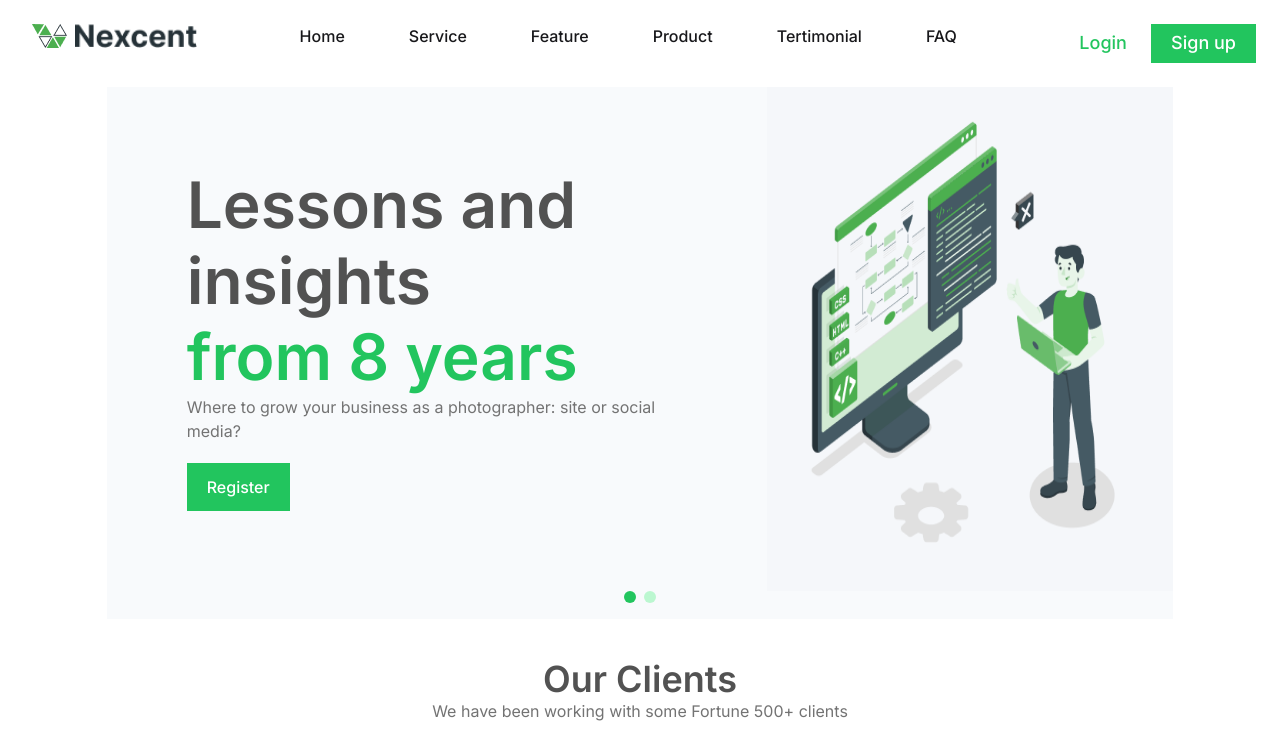
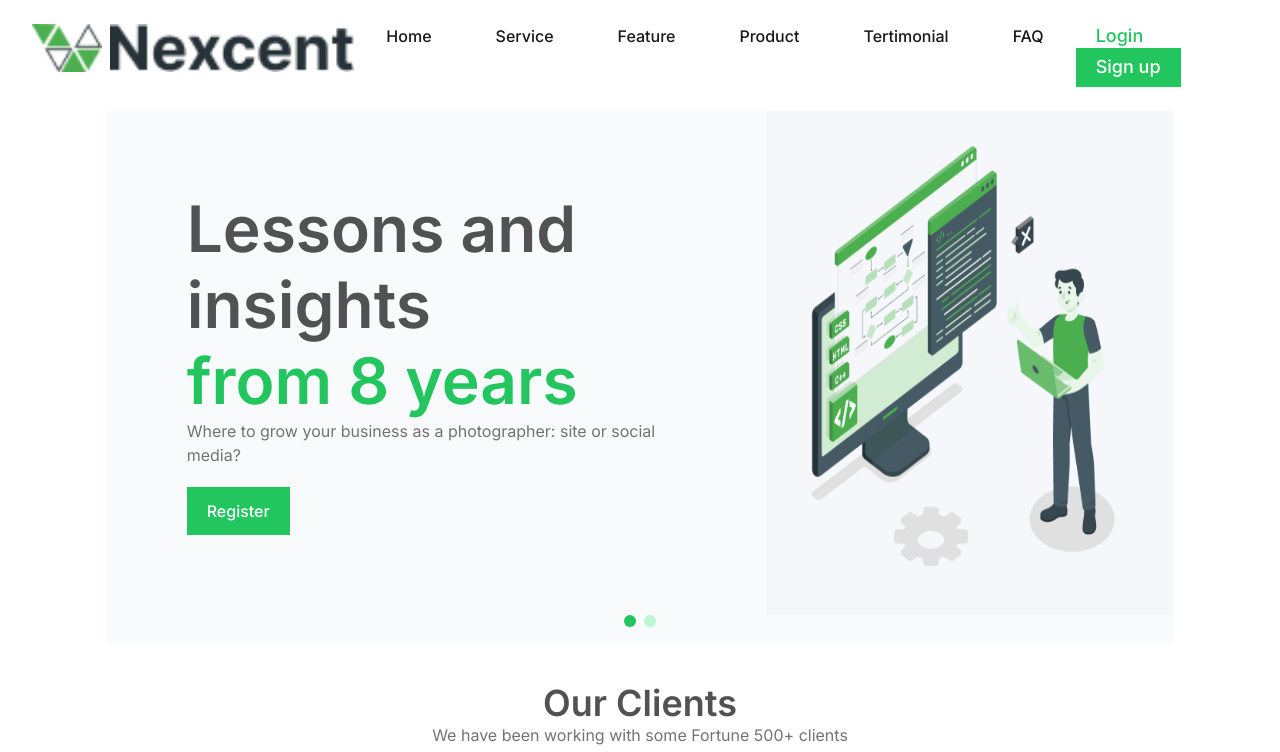
Before and after one commit to basakrdnz/Figma-Example-Web-Page, a plain HTML site: page index.html in a window 1280 px wide. Shown: the top 752 px of the page. Drawn offline with nearby package versions, Linux system fonts and the light colour scheme.

Commit message:
height changed

```diff
--- a/index.html
+++ b/index.html
@@ -12,7 +12,7 @@
 
   <body class="flex flex-col ">
     <header class="flex p-6 justify-between">
-      <div class="flex h-6 flex-shrink-0">
+      <div class="flex h-12 flex-shrink-0">
         <img src="images\Icon (1).png" alt="" class="px-2" />
         <img src="images/Nexcent.png" alt="" />
       </div>
```
